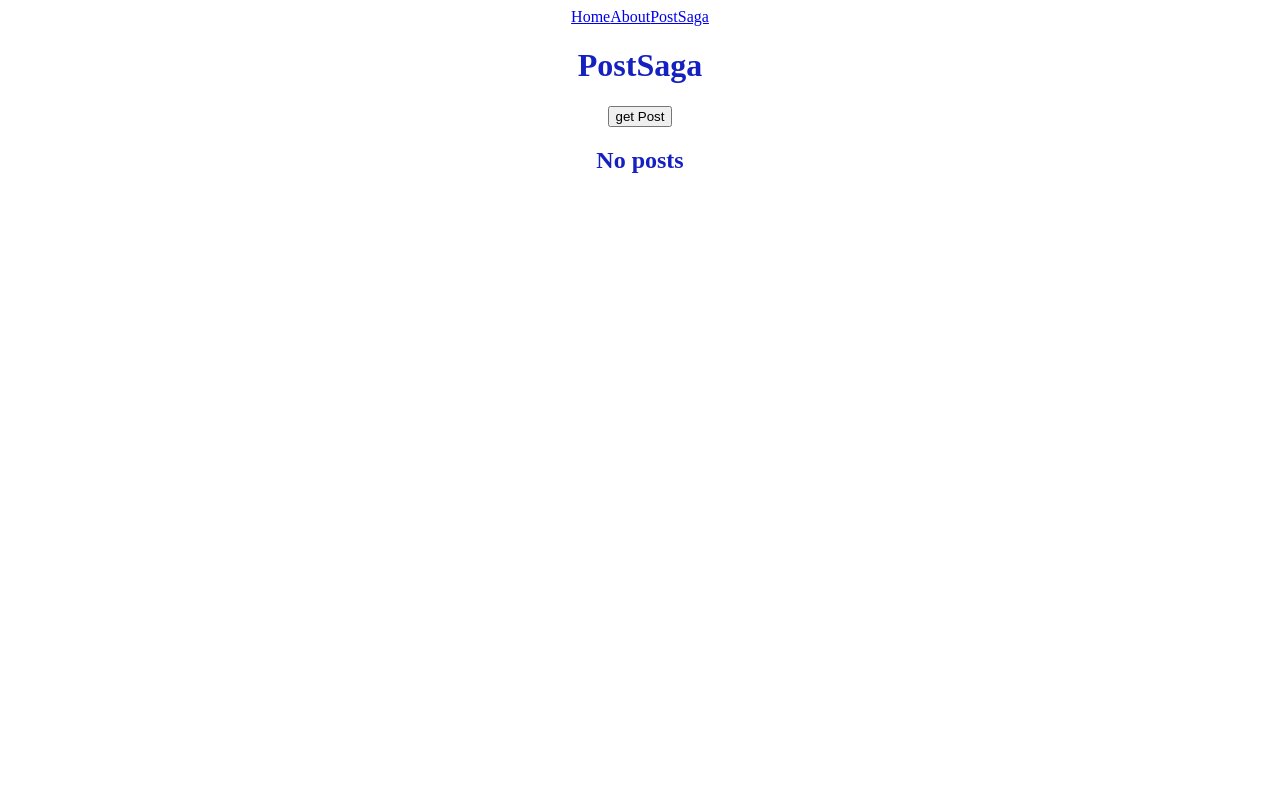
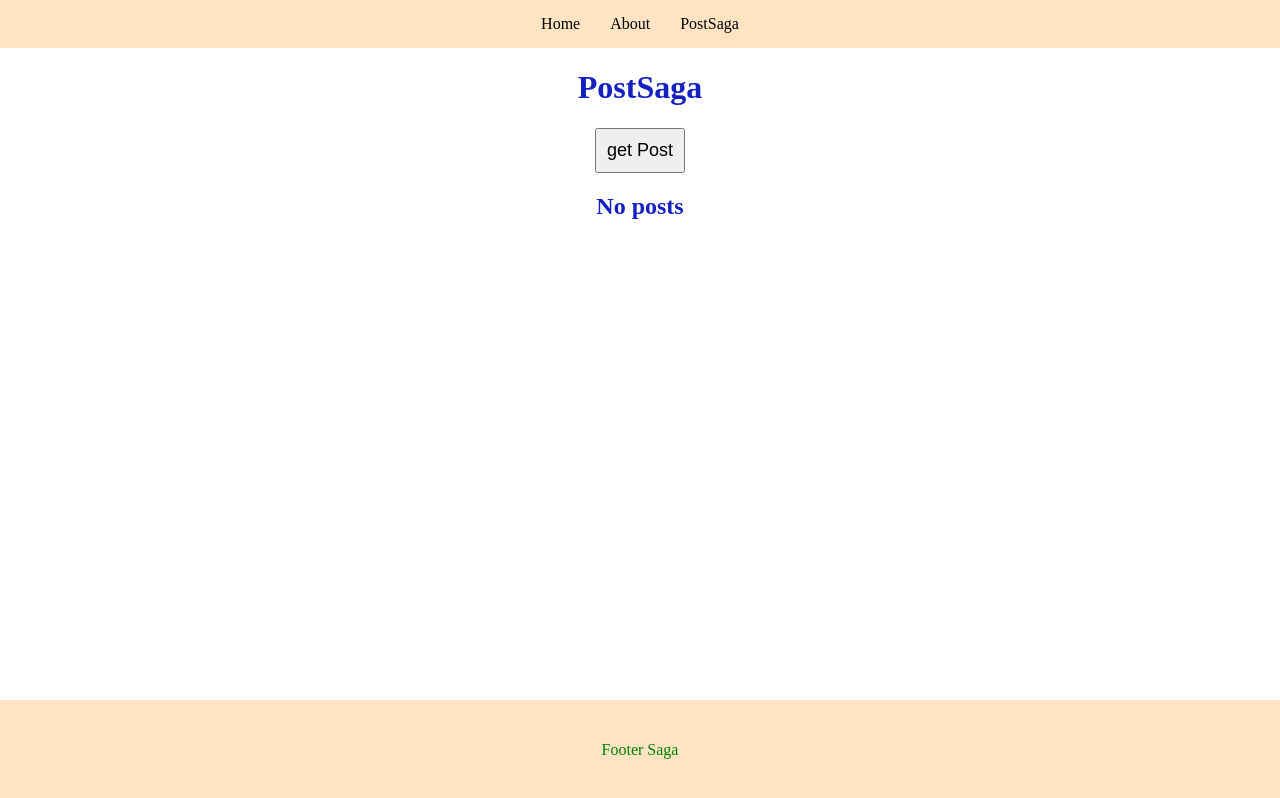
Before and after one commit to YuriyLaznyuk/redux-saga, a React app: page /saga in a window 1280 px wide. Built offline with nearby package versions, Linux system fonts and the light colour scheme.

Commit message:
feat: added footer

```diff
--- a/src/App.tsx
+++ b/src/App.tsx
@@ -4,18 +4,22 @@ import {BrowserRouter, Route, Routes} from 'react-router-dom';
 import Home from './pages/Home';
 import About from './pages/About';
 import PostSaga from './pages/PoostSaga/PostSaga';
+import Navigation from './components/Navigation/Navigation';
+import Footer from './components/Footer/Footer';
 
 const App: React.FC = () => {
 	return (
-		<div className='wrapper'>
-			<BrowserRouter>
+		<BrowserRouter>
+			<div className='wrapper'>
+				<Navigation />
 				<Routes>
 					<Route path='/' element={<Home name='home' />} />
 					<Route path='/about' element={<About name='about' />} />
 					<Route path='/saga' element={<PostSaga name='' />} />
 				</Routes>
-			</BrowserRouter>
-		</div>
+			</div>
+			<Footer />
+		</BrowserRouter>
 	);
 };
 
--- a/src/app.scss
+++ b/src/app.scss
@@ -1,22 +1,11 @@
+body{
+	margin: 0;
+	padding: 0;
+}
 .wrapper {
 	color: rgb(21, 32, 192);
 	text-align: center;
+	min-height: calc(100vh - 100px);
 
-	&__img {
-		display: flex;
-		flex-direction: column;
-		justify-content: center;
-		align-items: center;
-		text-align: center;
-	}
 
-	&__post{
-		display: flex;
-		justify-content: center;
-		align-items: center;
-		&-item{
-			margin: 3px 5px;
-			border-bottom: 1px solid;
-		}
-	}
 }
--- /dev/null
+++ b/src/components/Footer/Footer.tsx
@@ -0,0 +1,12 @@
+import React from 'react';
+import './footer.scss';
+
+const Footer = () => {
+	return (
+		<div className='footer'>
+			<div className='footer__content'>Footer Saga</div>
+		</div>
+	);
+};
+
+export default Footer;
--- /dev/null
+++ b/src/components/Footer/footer.scss
@@ -0,0 +1,10 @@
+.footer{
+  height: 100px;
+  display: flex;
+  justify-content: center;
+  align-items: center;
+  background: bisque;
+  &__content{
+    color: green;
+  }
+}
--- a/src/components/Navigation/Navigation.tsx
+++ b/src/components/Navigation/Navigation.tsx
@@ -1,9 +1,10 @@
 import React from 'react';
 import {Link} from 'react-router-dom';
+import './navigation.scss';
 
 const Navigation = () => {
 	return (
-		<nav>
+		<nav className='navigation'>
 			<Link to='/'>Home</Link>
 			<Link to='/about'>About</Link>
 			<Link to='/saga'>PostSaga</Link>
--- /dev/null
+++ b/src/components/Navigation/navigation.scss
@@ -0,0 +1,19 @@
+.navigation{
+  padding: 10px ;
+  background: bisque;
+  display: flex;
+  justify-content: center;
+  align-items: center;
+a{
+  color: black;
+  text-decoration: none;
+  margin: 0 10px;
+  padding: 5px;
+  cursor: pointer;
+  outline: none;
+  &:hover{
+    background: lightgray;
+  }
+
+}
+}
--- a/src/pages/About.tsx
+++ b/src/pages/About.tsx
@@ -1,7 +1,6 @@
 import React, {useEffect} from 'react';
 import IPage from '../interfaces/page';
 import logging from '../config/logging';
-import Navigation from '../components/Navigation/Navigation';
 
 const About = ({name}: IPage) => {
 	useEffect(() => {
@@ -9,7 +8,6 @@ const About = ({name}: IPage) => {
 	});
 	return (
 		<div>
-			<Navigation />
 			<h2>This is the ABOUT page</h2>
 		</div>
 	);
--- a/src/pages/Home.tsx
+++ b/src/pages/Home.tsx
@@ -1,7 +1,6 @@
 import React, {useEffect} from 'react';
 import IPage from '../interfaces/page';
 import logging from '../config/logging';
-import Navigation from '../components/Navigation/Navigation';
 
 const Home = ({name}: IPage) => {
 	useEffect(() => {
@@ -9,7 +8,6 @@ const Home = ({name}: IPage) => {
 	}, []);
 	return (
 		<div>
-			<Navigation />
 			<h1>Tis is home page</h1>
 		</div>
 	);
--- a/src/pages/PoostSaga/PostSaga.tsx
+++ b/src/pages/PoostSaga/PostSaga.tsx
@@ -3,7 +3,7 @@ import {useDispatch, useSelector} from 'react-redux';
 import {RootState} from '../../store/reducers';
 import {fetchPostRequest} from '../../actions/postActions';
 import IPage from '../../interfaces/page';
-import Navigation from '../../components/Navigation/Navigation';
+import './postSaga.scss';
 
 const PostSaga = ({name}: IPage) => {
 	const dispatch = useDispatch();
@@ -11,20 +11,24 @@ const PostSaga = ({name}: IPage) => {
 		(state: RootState) => state.posts,
 	);
 	return (
-		<div>
-			<Navigation />
+		<div className='postSaga'>
 			<h1>PostSaga {name}</h1>
-			<div>
-				<button onClick={() => dispatch(fetchPostRequest())}>get Post</button>
+			<div className='postSaga__buttons'>
+				<button
+					className='postSaga__buttons-btn'
+					onClick={() => dispatch(fetchPostRequest())}>
+					get Post
+				</button>
 			</div>
-			<div>
+			<div className='postSaga__blockPosts'>
 				{loading && <h2>...Loading</h2>}
 				{error && <h2>{error}</h2>}
 				{posts?.length > 0 ? (
 					posts.map((i) => (
-						<div key={i.id}>
-							UserId: {i.userId}
-							Title: {i.title} Body: {i.body}
+						<div className='postSaga__blockPosts-post' key={i.id}>
+							<strong>UserId:</strong> {i.userId} &nbsp;
+							<strong>Title:</strong> {i.title} &nbsp; <strong>Body:</strong>{' '}
+							{i.body}
 						</div>
 					))
 				) : (
--- /dev/null
+++ b/src/pages/PoostSaga/postSaga.scss
@@ -0,0 +1,18 @@
+.postSaga {
+	margin: 10px auto;
+	&__buttons {
+		&-btn {
+			padding: 10px;
+			font-size: 18px;
+			cursor: pointer;
+		}
+	}
+	&__blockPosts {
+		margin: 10px auto;
+		&-post {
+			padding: 10px;
+			margin: 0 15px 5px 15px;
+			border: 1px solid;
+		}
+	}
+}
```
